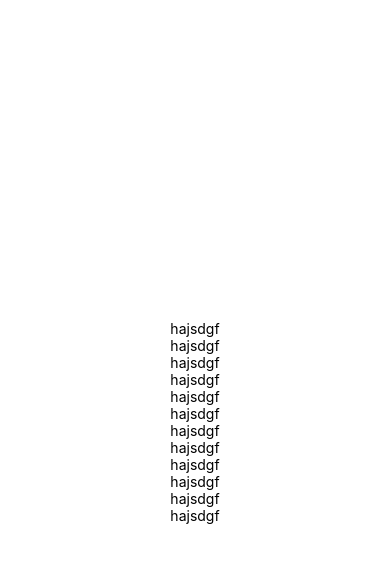
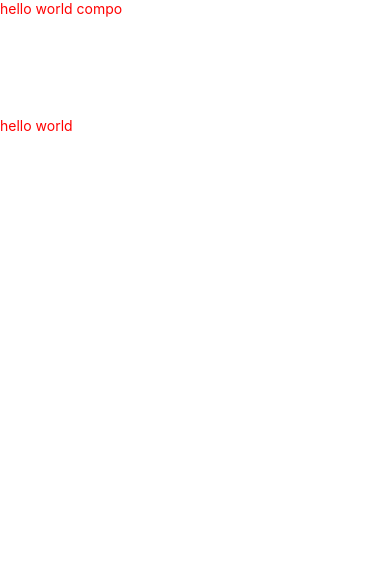
Before and after one commit to jstgrowup/React-Native, a React Native app: screen / in a window 390 px wide. Shown: the top 562 px of the page. Built offline with nearby package versions, Linux system fonts and the light colour scheme.

Commit message:
Hello world

```diff
--- a/App.js
+++ b/App.js
@@ -1,33 +1,21 @@
-import { StatusBar } from 'expo-status-bar';
-import { StyleSheet, Text, View } from 'react-native';
 
-export default function App() {
+import { Text, StyleSheet, View } from "react-native"
+import CustomCompo from "./src/screens/CustomCompo"
+const App = () => {
   return (
-    <View style={styles.container}>
-      <Text>hajsdgf</Text>
-      <Text>hajsdgf</Text>
-      <Text>hajsdgf</Text>
-      <Text>hajsdgf</Text>
-      <Text>hajsdgf</Text>
-      <Text>hajsdgf</Text>
-      <Text>hajsdgf</Text>
-      <Text>hajsdgf</Text>
-      <Text>hajsdgf</Text>
-      <Text>hajsdgf</Text>
-      <Text>hajsdgf</Text>
-      <Text>hajsdgf</Text>
+    <View>
 
+      <CustomCompo />
+      <Text style={styles.textStyle}>hello world</Text>
 
-      <StatusBar style="auto" />
     </View>
-  );
+  )
 }
-
 const styles = StyleSheet.create({
-  container: {
-    flex: 1,
-    backgroundColor: '#fff',
-    alignItems: 'center',
-    justifyContent: 'center',
+  textStyle: {
+    color: "red",
+    marginTop:100
+    // fontSize:"50px"
   },
-});
+})
+export default App
--- /dev/null
+++ b/src/screens/CustomCompo.js
@@ -0,0 +1,37 @@
+// import { StatusBar } from 'expo-status-bar';
+// import { Image, StyleSheet, Text, View } from 'react-native';
+// import Home from './src/screens/Home';
+
+// export default function CustomCompo() {
+//   return (
+//     <View style={styles.mainContainer}>
+//       <View style={styles.homeTop}>
+//         I<Image style={styles.HeaderImage} source={require("./favicon.png")}/>
+
+
+//         <Text style={styles.HeaderImage}>Welcome to  </Text>
+//       </View>
+//       {/* <Home /> */}
+//     </View>
+//   );
+// }
+
+// const styles = StyleSheet.create({
+//   container: {
+//     flex: 1,
+//     // backgroundColor: "white",
+//     alignItems: 'center',
+//     justifyContent: 'center',
+//   },
+// });
+import { Text, StyleSheet } from "react-native"
+const CustomCompo = () => {
+  return <Text style={styles.textStyle}>hello world compo</Text>
+}
+const styles = StyleSheet.create({
+  textStyle: {
+    color: "red",
+    // fontSize:"50px"
+  },
+})
+export default CustomCompo
--- /dev/null
+++ b/src/screens/Home.js
@@ -0,0 +1,14 @@
+import { StyleSheet, Text, View } from 'react-native'
+import React from 'react'
+
+const Home = () => {
+  return (
+    <View>
+      <Text>welcome to home page</Text>
+    </View>
+  )
+}
+
+export default Home
+
+const styles = StyleSheet.create({})
```
Also changed, not shown: favicon.png (renamed from assets/favicon.png).
